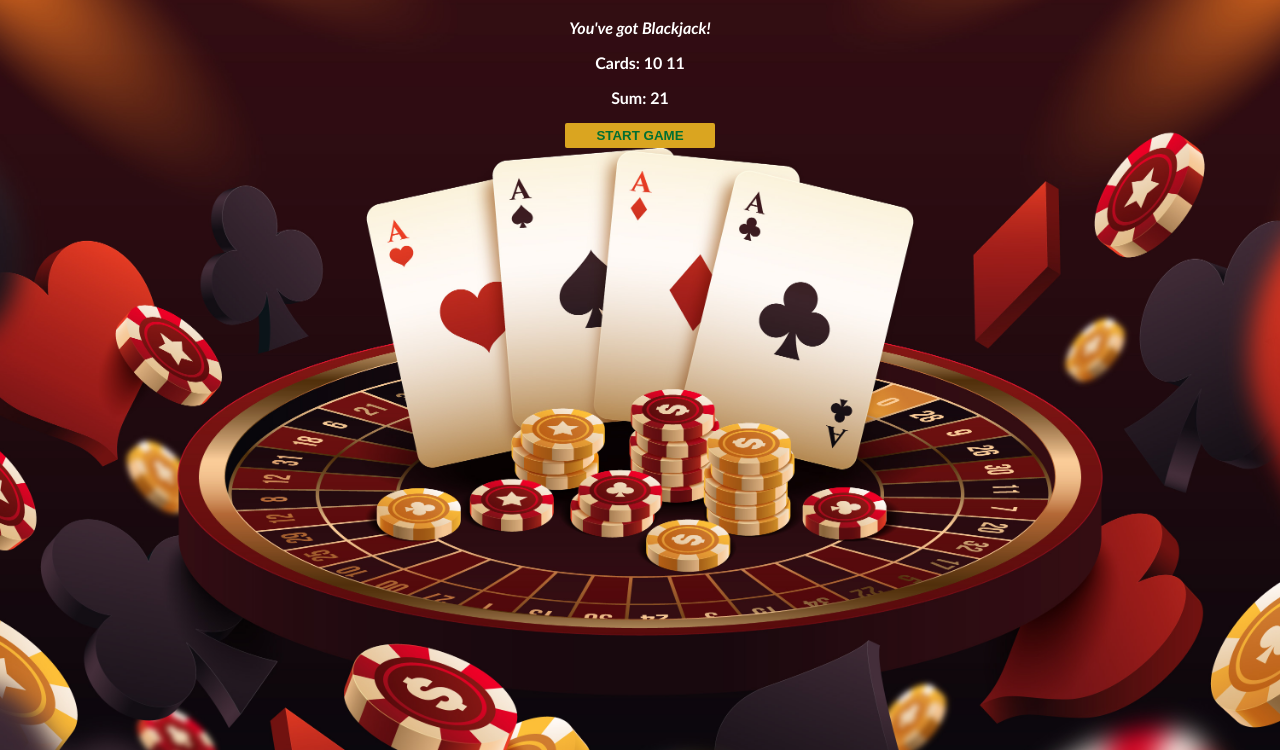
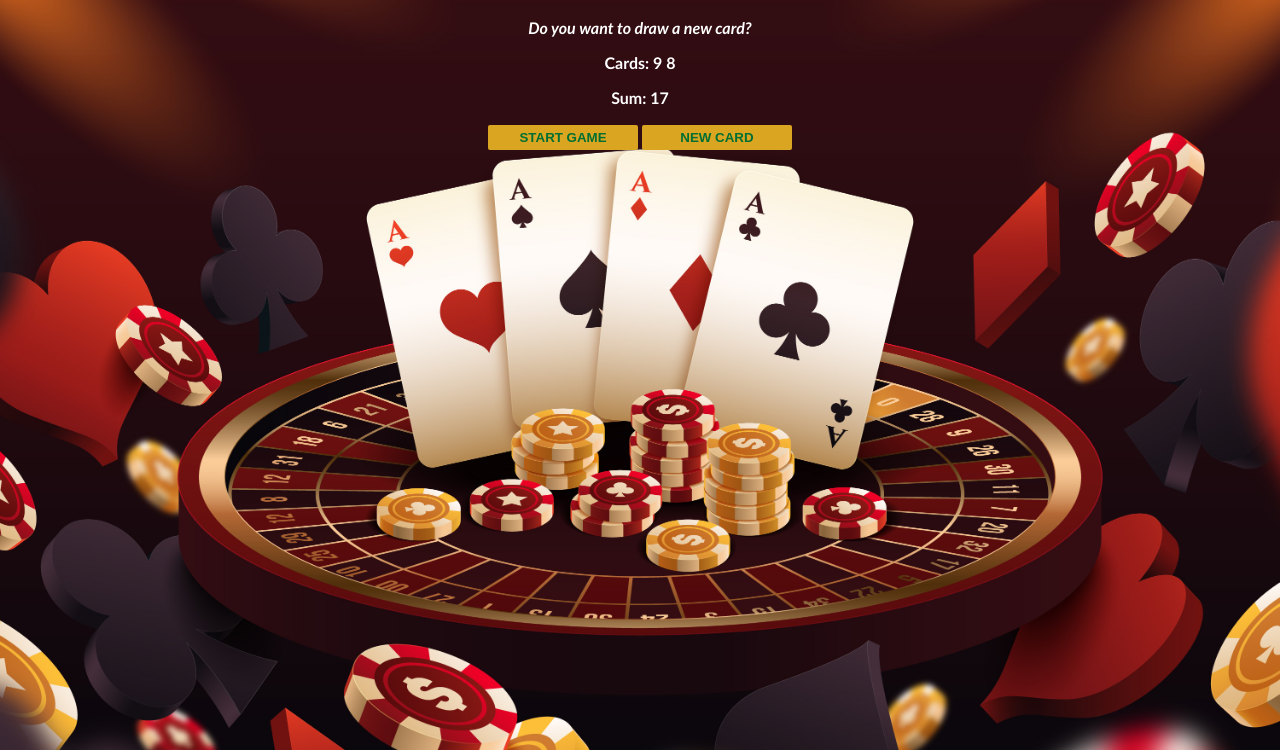
Before and after one commit to Haftom-Mesfin/JavaScript-Repo, a plain HTML site: page source/exercise/index.html in a window 1280 px wide. Both pictures are taken after a click on the button "START GAME". Shown: the part 50-800 px from the top of the page. Drawn offline with Linux system fonts and the light colour scheme.

Commit message:
made changes for the app and exercise

```diff
--- a/source/exercise.html
+++ b/source/exercise.html
@@ -1,9 +1,12 @@
 <html>
 
 <head>
-    <script src="exercise.js"></script>
+
 </head>
 
-<body></body>
+<body>
+    <p id="greeting-el"></p>
+    <script src="exercise.js"></script>
+</body>
 
 </html>
--- a/source/exercise/index.css
+++ b/source/exercise/index.css
@@ -17,6 +17,10 @@ h1 {
     font-style: italic;
 }
 
+
+/* 3. Make sure that the two buttons have some space between
+each other when they are rendered out vertically */
+
 button {
     color: #016f32;
     width: 150px;
@@ -26,4 +30,6 @@ button {
     font-weight: bold;
     border: none;
     border-radius: 2px;
+    margin-bottom: 2px;
+    margin-top: 2px;
 }
--- a/source/exercise/index.html
+++ b/source/exercise/index.html
@@ -17,6 +17,8 @@
     <!-- 1. Create a button that says START GAME.
         Make it call a startGame() function when clicked -->
     <button onclick="startGame()">START GAME</button>
+    <!-- 1. Create a NEW CARD button, make it run newCard() on click -->
+    <button onclick="newCard()">NEW CARD</button>
     <script src="index.js"></script>
 </body>
 
--- a/source/exercise/index.js
+++ b/source/exercise/index.js
@@ -1,5 +1,7 @@
-let firstCard = 10;
-let secondCard = 11;
+// 2. Use getRandomCard() to set the values of firstCard and secondCard
+let firstCard = getRandomCard()
+let secondCard = getRandomCard()
+let cards = [firstCard, secondCard] // array
 let sum = firstCard + secondCard;
 //to track the state of the black jack
 let hasBlackJack = false;
@@ -22,10 +24,25 @@ let sumEl = document.querySelector("#sum-el") // for an id use #, for a class se
     // 2. Store the cards paragraph in a variable called cardsEl
 let cardsEl = document.getElementById("cards-el")
 
+// Make this function return a random number between 1 and 13
+function getRandomCard() {
+    return Math.floor((Math.random() * 13) + 1)
+}
+
+// Create a new function called startGame() that calls renderGame()
 function startGame() {
+    renderGame()
+}
+
+function renderGame() {
     // 3. Render the cards on the page using this format -> "Cards: 10 4"
-    cardsEl.textContent = "Cards: " + firstCard + " " + secondCard
-        // 3. Render the sum on the page using this format -> "Sum: 14"
+    //cardsEl.textContent = "Cards: " + cards[0] + " " + cards[1]
+    // Create a for loop that renders out all the cards instead of just two
+    cardsEl.textContent = "Cards: "
+    for (let i = 0; i < cards.length; i++) {
+        cardsEl.textContent += cards[i] + " "
+    }
+    // 3. Render the sum on the page using this format -> "Sum: 14"
     sumEl.textContent = "Sum: " + sum
     if (sum < 21) {
         message = "Do you want to draw a new card?"
@@ -34,9 +51,18 @@ function startGame() {
         hasBlackJack = true;
     } else {
         message = "You're out of the game!"
-        isAlive = true;
+        isAlive = false;
     }
     // 2. Display the message in the messageEl using messageEl.textContent
-    messageEl.textContent = message;
+    messageEl.textContent = message
+}
 
+function newCard() {
+    // 3. Use the getRandomCard() to set the value of card
+    let card = getRandomCard()
+        // 2. Add the new card to the sum variable
+    sum += card
+    cards.push(card)
+        // 3. Call startGame()
+    renderGame()
 }
```
Also changed, not shown: source/exercise.js (+15 -0 lines).
